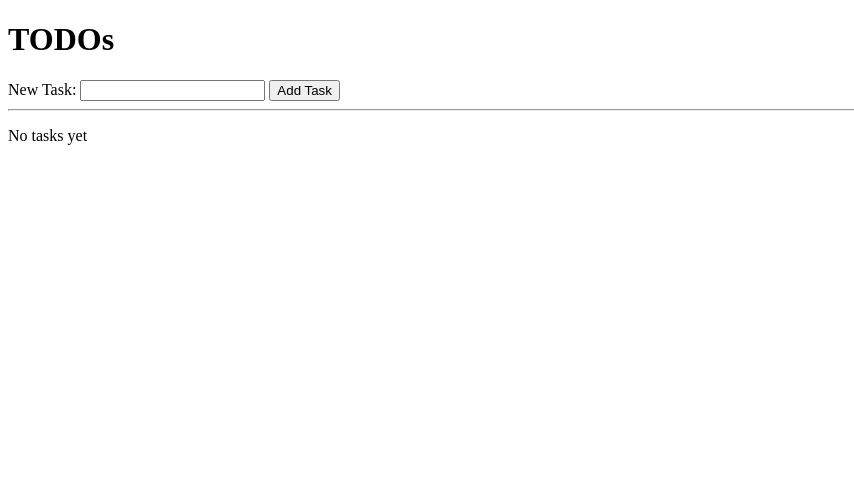
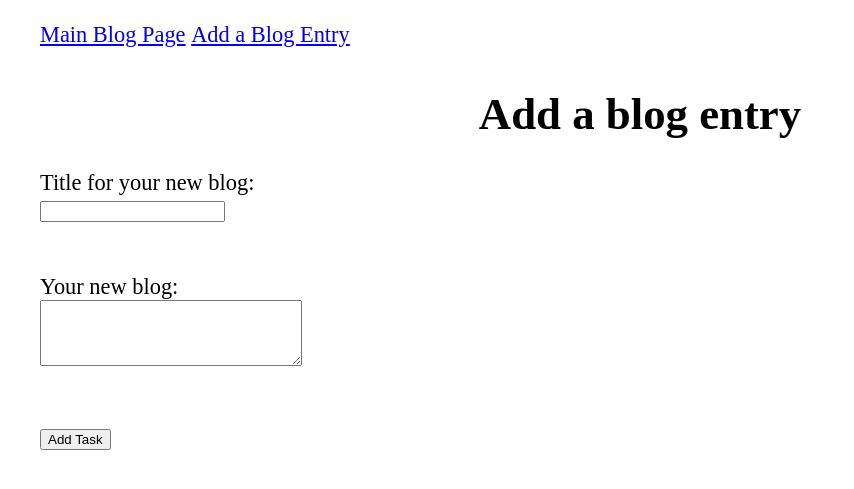
Before and after one commit to agarcia3872/blogz, a Flask app: page / in a window 1280 px wide. Shown: the top 489 px of the page, without its empty margins (0-854 px from the left). Run offline with Flask 2, Linux system fonts and the light colour scheme; data that the repository does not hold is empty.

Commit message:
Finishing 'build-a-blog' project. Still need to add error messages.

```diff
--- a/main.py
+++ b/main.py
@@ -1,16 +1,78 @@
 from flask import Flask, request, redirect, render_template
+from flask_sqlalchemy import SQLAlchemy
 
 app = Flask(__name__)
 app.config['DEBUG'] = True
+app.config['SQLALCHEMY_DATABASE_URI'] = 'mysql+pymysql://build-a-blog:stg!@#$%@localhost:3306/build-a-blog'
+app.config['SQLALCHEMY_ECHO'] = True
+db = SQLAlchemy(app)
 
-tasks = []
+class Blog(db.Model):
+
+    id = db.Column(db.Integer, primary_key=True)
+    title = db.Column(db.String(120))
+    body = db.Column(db.String(360))
+    completed = db.Column(db.Boolean)
+
+    def __init__(self, title, body):
+        self.title = title
+        self.body = body
+        self.completed = False
+
 
 @app.route('/', methods=['POST', 'GET'])
 def index():
     if request.method == 'POST':
-        task = request.form['task']
-        tasks.append(task)
+        title = request.form['title']
+        # new_title = Blog(blog_title)
+        body = request.form['body']
+        new_blog = Blog(blog_title, blog_body)
+        db.session.add(new_blog)
+        # db.session.add(blog_body)
+        db.session.commit()
 
-    return render_template('newpost.html', title='Build a Blog', tasks=tasks)
+    blogs = Blog.query.filter_by(completed=False).all()
+    completed_blogs = Blog.query.filter_by(completed=True).all()
 
-app.run()
+    return render_template('newpost.html', title='Build a Blog', blogs=blogs, completed_blogs=completed_blogs)
+
+@app.route('/blog', methods=['POST', 'GET'])
+def blog_listings():
+    if request.method == 'POST':
+        title = request.form['title']
+        body = request.form['body']
+        newblog = Blog(title, body)
+        db.session.add(newblog)
+        db.session.commit()
+
+    blogs = Blog.query.all()
+    return render_template('blog.html', blogs=blogs)
+
+@app.route('/newpost', methods=['POST', 'GET'])
+def newpost():
+    if request.method == 'POST':
+        title = request.form['title']
+        body = request.form['body']
+        newblog = Blog(title, body)
+        db.session.add(newblog)
+        db.session.commit()
+
+        blogs = Blog.query.all()
+        blogs.append(newblog)
+
+
+    return render_template('newpost.html')
+
+
+    blogs = Blog.query.all()
+    return render_template('blog.html', blogs=blogs)
+
+@app.route('/blog/<int:id>')
+def single_post(id=None):
+    blog = Blog.query.filter_by(id=id).first()
+    return render_template('single-entry.html', blog=blog)
+
+
+
+if __name__ == '__main__':
+    app.run()
--- a/templates/base.html
+++ b/templates/base.html
@@ -3,8 +3,34 @@
     <head>
         <title>{{title}}</title>
     </head>
+    <style>
+        body {
+            padding: 0;
+            margin: 0;
+            font-family: 'Times New Roman', Times, serif;
+            font-size: 1.4em;
+        }
+
+        h1 {
+            text-align: center;
+        }
+
+        ul li {
+            list-style: none;
+            display: inline;
+        }
+
+        .blog-entry {
+            margin: 40px;
+        }
+
+
+    </style>
 <body>
-
+<ul>
+    <li><a href="/blog">Main Blog Page</a></li>
+    <li><a href="/newpost">Add a Blog Entry</a></li>
+</ul>
     {% block content %}
     {% endblock %}
 
--- a/templates/newpost.html
+++ b/templates/newpost.html
@@ -1,26 +1,22 @@
 {% extends 'base.html' %}
 {% block content %}
-        <h1>TODOs</h1>
-        <form method='POST'>
-            <label>
-                New Task:
-                <input type="text" name="task"/>
-            </label>
-            <input type="submit" value="Add Task"/>
+    <div class='blog-entry'>
+        <h1>Add a blog entry</h1>
+        <form action='/newpost' method='POST'>
+                <label for="title">
+                    Title for your new blog:<br>
+                    <input type="text" name="title"/>
+                </label>
+                <br><br><br>
+                <label for="body">
+                    Your new blog:<br>
+                    <textarea name="body" rows="4" cols="30" required>
+                    </textarea>
+                    <br>
+                </label>
+                <br><br>
+                <input type="submit" value="Add Task"/>
         </form>
-
-        <hr />
-
-        {% if tasks|length == 0 %}
-        <p>No tasks yet</p>
-        {% else %}
-
-            <ul>
-                {% for task in tasks %}
-                <li>{{task}}</li>
-                {% endfor %}
-            </ul>
-
-        {% endif %}
+    </div>
 
 {% endblock %}
```
Also changed, not shown: 2main.py (deleted, +0 -53 lines), templates/blog.html (+11 -8 lines), templates/single-entry.html (added, +9 -0 lines).
